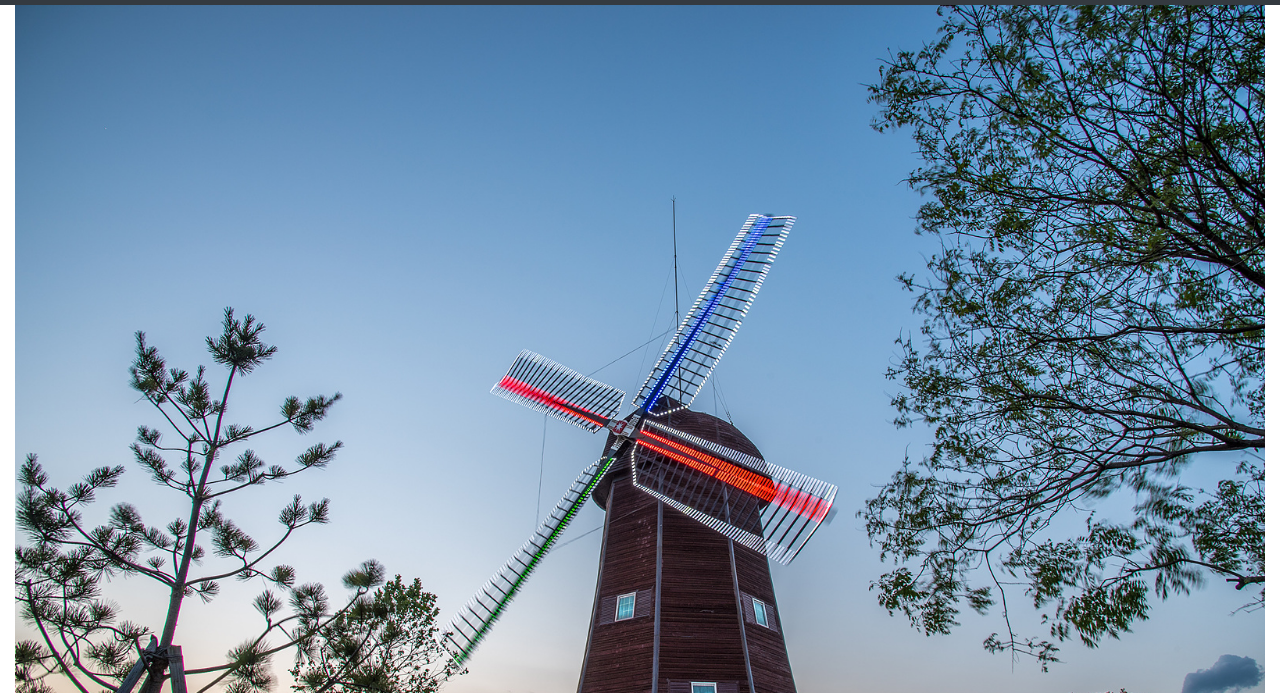
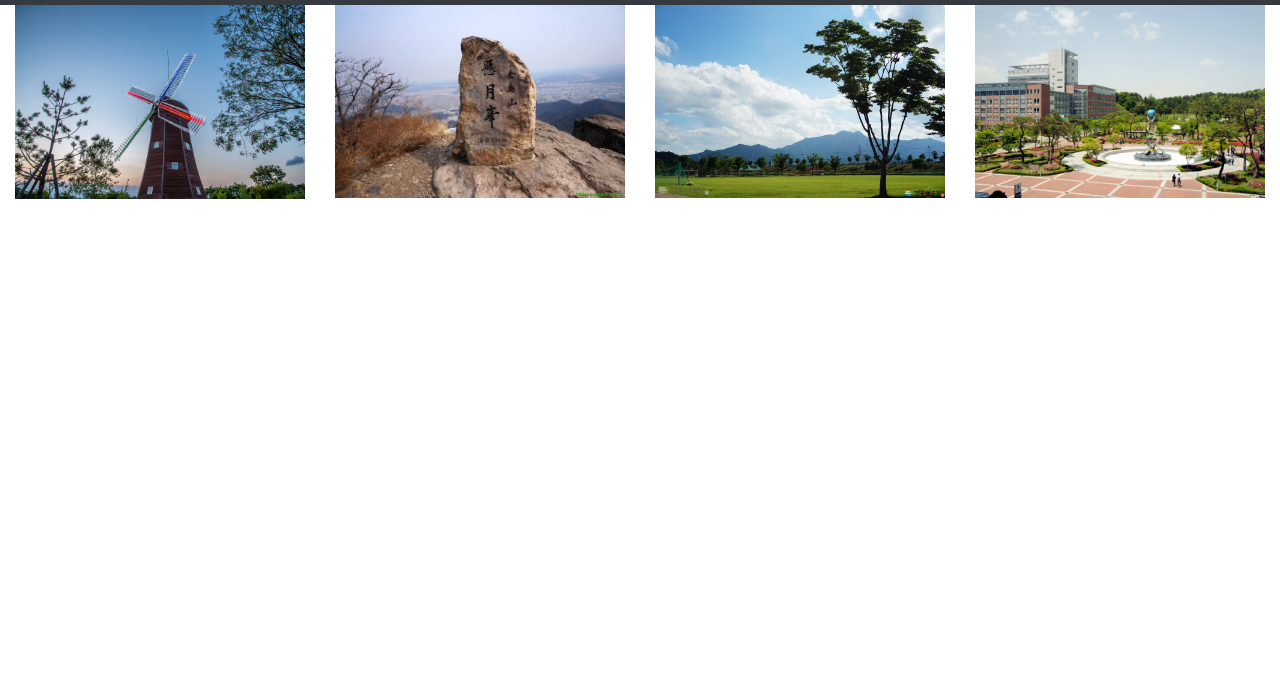
Before and after one commit to ljh1324/responsive-web, a plain HTML site: page index.html in a window 1280 px wide. Shown: the part 107-800 px from the top of the page. Drawn offline with nearby package versions, Linux system fonts and the light colour scheme.

Commit message:
feat: col-xl-12 => col-12
- 576px 이하일 경우 이미지가 한 줄로 표시되도록 변경

```diff
--- a/index.html
+++ b/index.html
@@ -64,10 +64,10 @@
 
   <div class="container-fluid">
     <div class="row photoes">
-      <div class="col-lg-3 col-sm-6 col-xl-12"><img src="./imgs/동락공원.jpg" alt=""></div>
-      <div class="col-lg-3 col-sm-6 col-xl-12"><img src="./imgs/금오산.jpg" alt=""></div>
-      <div class="col-lg-3 col-sm-6 col-xl-12"><img src="./imgs/낙동강.jpg" alt=""></div>
-      <div class="col-lg-3 col-sm-6 col-xl-12"><img src="./imgs/금오공대.jpg" alt=""></div>
+      <div class="col-lg-3 col-sm-6 col-12"><img src="./imgs/동락공원.jpg" alt=""></div>
+      <div class="col-lg-3 col-sm-6 col-12"><img src="./imgs/금오산.jpg" alt=""></div>
+      <div class="col-lg-3 col-sm-6 col-12"><img src="./imgs/낙동강.jpg" alt=""></div>
+      <div class="col-lg-3 col-sm-6 col-12"><img src="./imgs/금오공대.jpg" alt=""></div>
     </div>
   </div>
 
```
